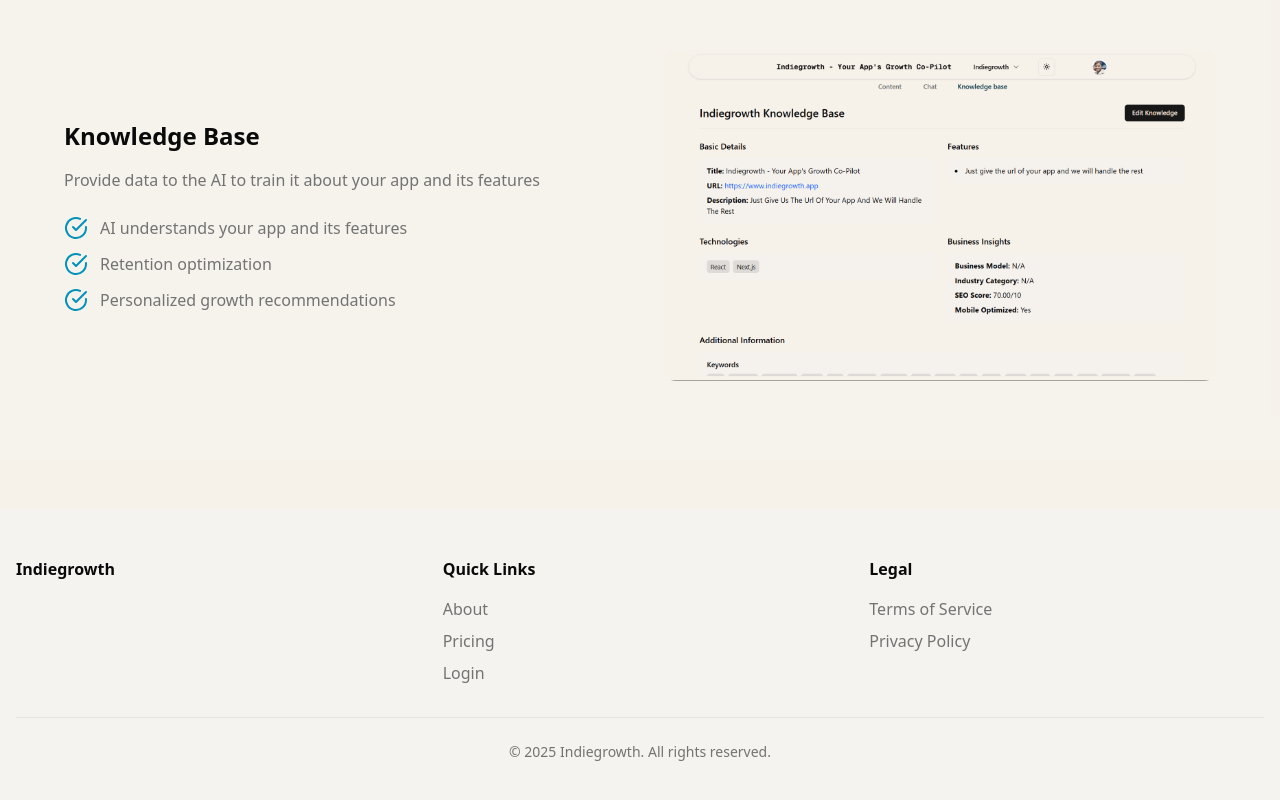
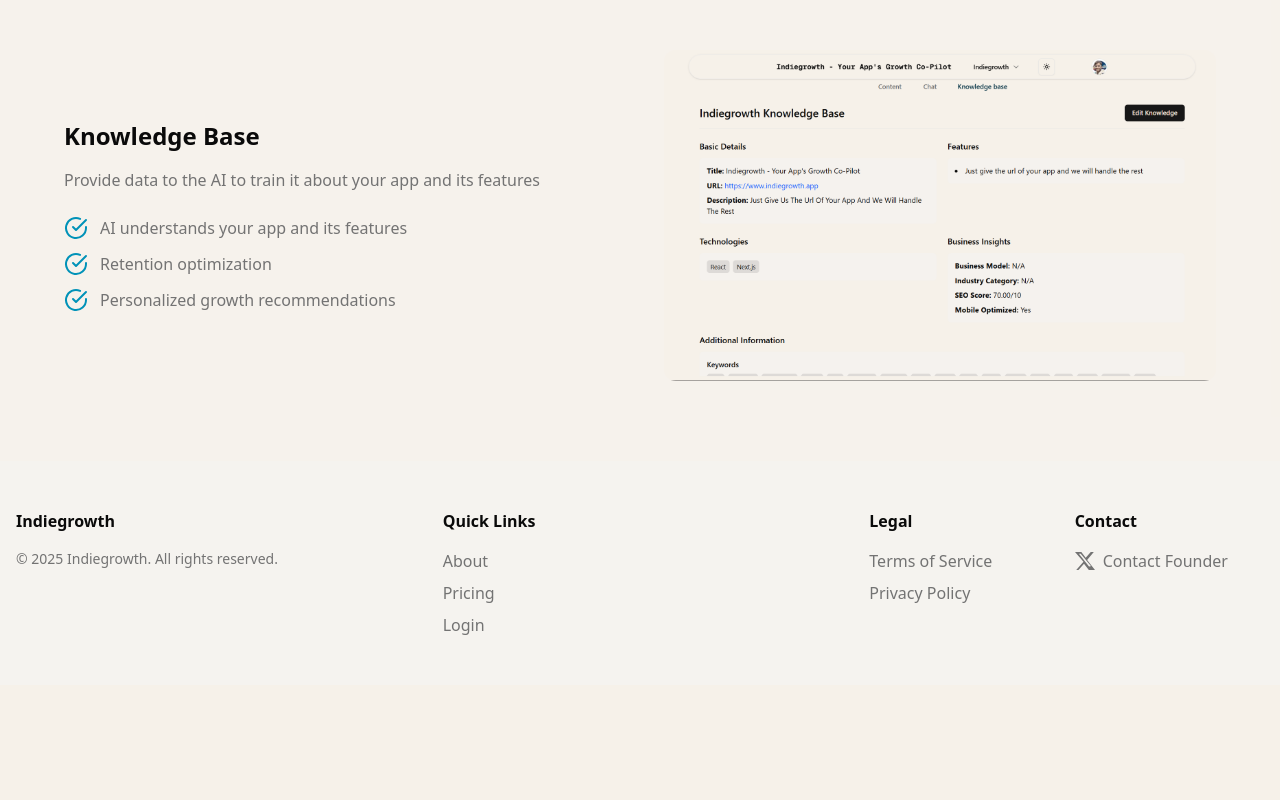
Before and after one commit to ashwaniverma-github/Marketing-co-pilot, a Next.js app: page / in a window 1280 px wide. Shown: the part 2886-3686 px from the top of the page. After the commit the page ends 3571 px from the top, so only its background shows below. Built offline with nearby package versions, Linux system fonts and the light colour scheme; no server answers.

Commit message:
quick-links

```diff
--- a/src/app/page.tsx
+++ b/src/app/page.tsx
@@ -283,11 +283,14 @@
       </section>
 
       {/* Footer */}
-      <footer className="bg-muted/50 py-12 mt-12">
+      <footer className="bg-muted/50 py-12">
         <div className="container mx-auto px-4 max-w-7xl">
           <div className="grid grid-cols-1 md:grid-cols-3 gap-8">
             <div>
               <h3 className="font-bold text-foreground mb-4">Indiegrowth</h3>
+              <p className="text-muted-foreground text-sm">
+              © {new Date().getFullYear()} Indiegrowth. All rights reserved.
+            </p>
             </div>
             <div>
               <h4 className="font-semibold text-foreground mb-4">Quick Links</h4>
@@ -297,6 +300,7 @@
                 <li><Link href="/login" className="text-muted-foreground hover:text-foreground">Login</Link></li>
               </ul>
             </div>
+            <div className="grid grid-cols-2 gap-4">
               <div>
                 <h4 className="font-semibold text-foreground mb-4">Legal</h4>
                 <ul className="space-y-2">
@@ -304,11 +308,25 @@
                   <li><Link href="/privacy" className="text-muted-foreground hover:text-foreground">Privacy Policy</Link></li>
                 </ul>
               </div>
+              <div>
+                <h4 className="font-semibold text-foreground mb-4">Contact</h4>
+                <ul className="space-y-2">
+                  <li>
+                    <a
+                      href="https://twitter.com/ashwanivermax"
+                      target="_blank"
+                      rel="noopener noreferrer"
+                      className="text-muted-foreground hover:text-foreground flex items-center space-x-2"
+                    >
+                      <svg xmlns="http://www.w3.org/2000/svg" width="20" height="20" viewBox="0 0 24 24" fill="currentColor" className="mr-2">
+                        <path d="M18.901 1.153h3.68l-8.04 9.557L24 22.846h-7.406l-5.8-7.584-6.638 7.584H1.474l8.659-9.928L0 1.153h7.594l5.243 6.932L18.901 1.153zm-1.626 17.08h2.039L6.882 3.257H4.673l12.602 15.976z"/>
+                      </svg>
+                      Contact Founder
+                    </a>
+                  </li>
+                </ul>
               </div>
-          <div className="border-t border-border mt-8 pt-6 text-center">
-            <p className="text-muted-foreground text-sm">
-              © {new Date().getFullYear()} Indiegrowth. All rights reserved.
-            </p>
+            </div>
           </div>
         </div>
       </footer>
--- a/src/app/pricing/page.tsx
+++ b/src/app/pricing/page.tsx
@@ -103,6 +103,7 @@
           <p className="text-muted-foreground mb-6">
             All-in-one AI growth platform for indie hackers to grow their app
           </p>
+
           <div className="mb-6">
             <span className="text-5xl font-bold text-foreground">$10</span>
             <span className="text-muted-foreground ml-2">/ month</span>
@@ -112,7 +113,13 @@
               <svg className="w-6 h-6 text-green-500 mr-3" fill="currentColor" viewBox="0 0 20 20">
                 <path fillRule="evenodd" d="M16.707 5.293a1 1 0 010 1.414l-8 8a1 1 0 01-1.414 0l-4-4a1 1 0 011.414-1.414L8 12.586l7.293-7.293a1 1 0 011.414 0z" clipRule="evenodd" />
               </svg>
-              Unlimited AI-Generated Tweets
+              Tweet mode to generate tweets for your app
+            </li>
+            <li className="flex items-center">
+              <svg className="w-6 h-6 text-green-500 mr-3" fill="currentColor" viewBox="0 0 20 20">
+                <path fillRule="evenodd" d="M16.707 5.293a1 1 0 010 1.414l-8 8a1 1 0 01-1.414 0l-4-4a1 1 0 011.414-1.414L8 12.586l7.293-7.293a1 1 0 011.414 0z" clipRule="evenodd" />
+              </svg>
+              Post to X in one click
             </li>
             <li className="flex items-center">
               <svg className="w-6 h-6 text-green-500 mr-3" fill="currentColor" viewBox="0 0 20 20">
@@ -124,13 +131,13 @@
               <svg className="w-6 h-6 text-green-500 mr-3" fill="currentColor" viewBox="0 0 20 20">
                 <path fillRule="evenodd" d="M16.707 5.293a1 1 0 010 1.414l-8 8a1 1 0 01-1.414 0l-4-4a1 1 0 011.414-1.414L8 12.586l7.293-7.293a1 1 0 011.414 0z" clipRule="evenodd" />
               </svg>
-              Post to Twitter Automatically
+              Rich text editor
             </li>
             <li className="flex items-center">
               <svg className="w-6 h-6 text-green-500 mr-3" fill="currentColor" viewBox="0 0 20 20">
                 <path fillRule="evenodd" d="M16.707 5.293a1 1 0 010 1.414l-8 8a1 1 0 01-1.414 0l-4-4a1 1 0 011.414-1.414L8 12.586l7.293-7.293a1 1 0 011.414 0z" clipRule="evenodd" />
               </svg>
-              No Commitment, Cancel Anytime
+              Knowledge base
             </li>
           </ul>
           <button
```
Lines whose indentation alone changed are shown as unchanged.
